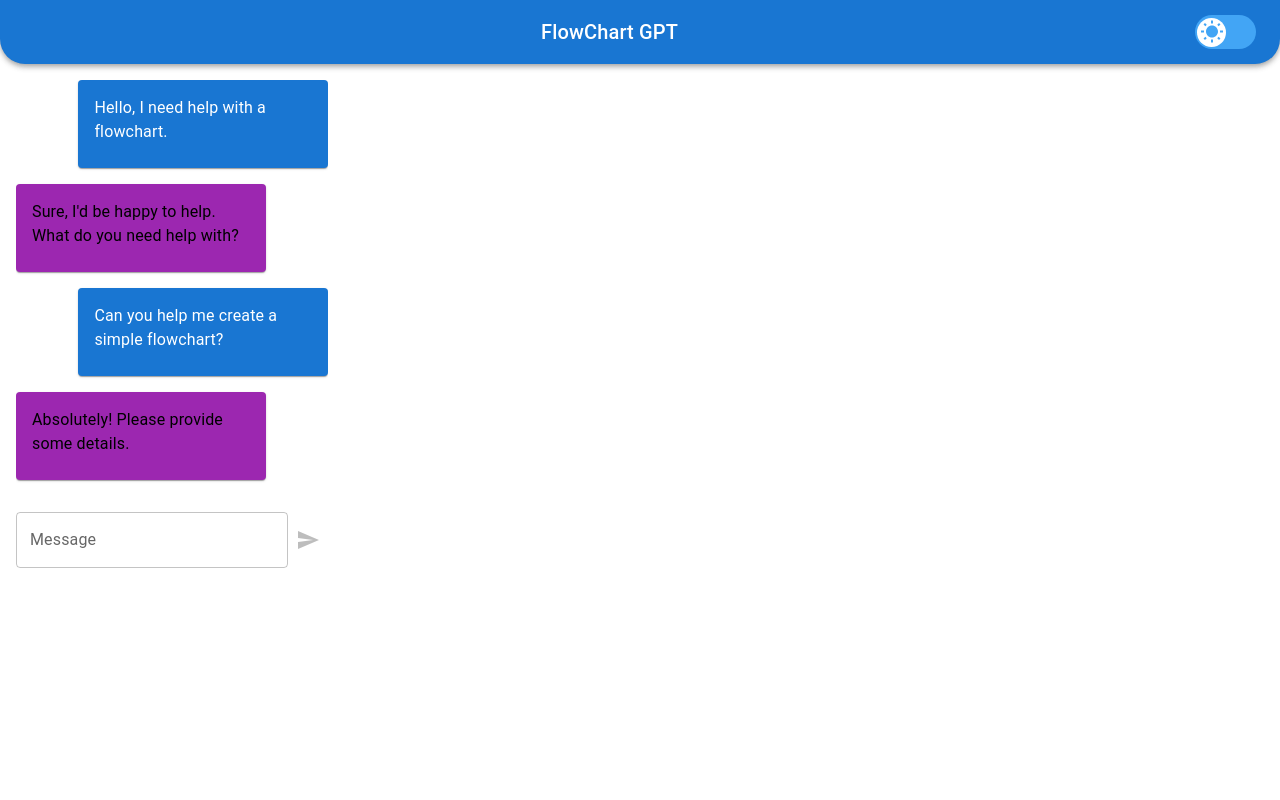
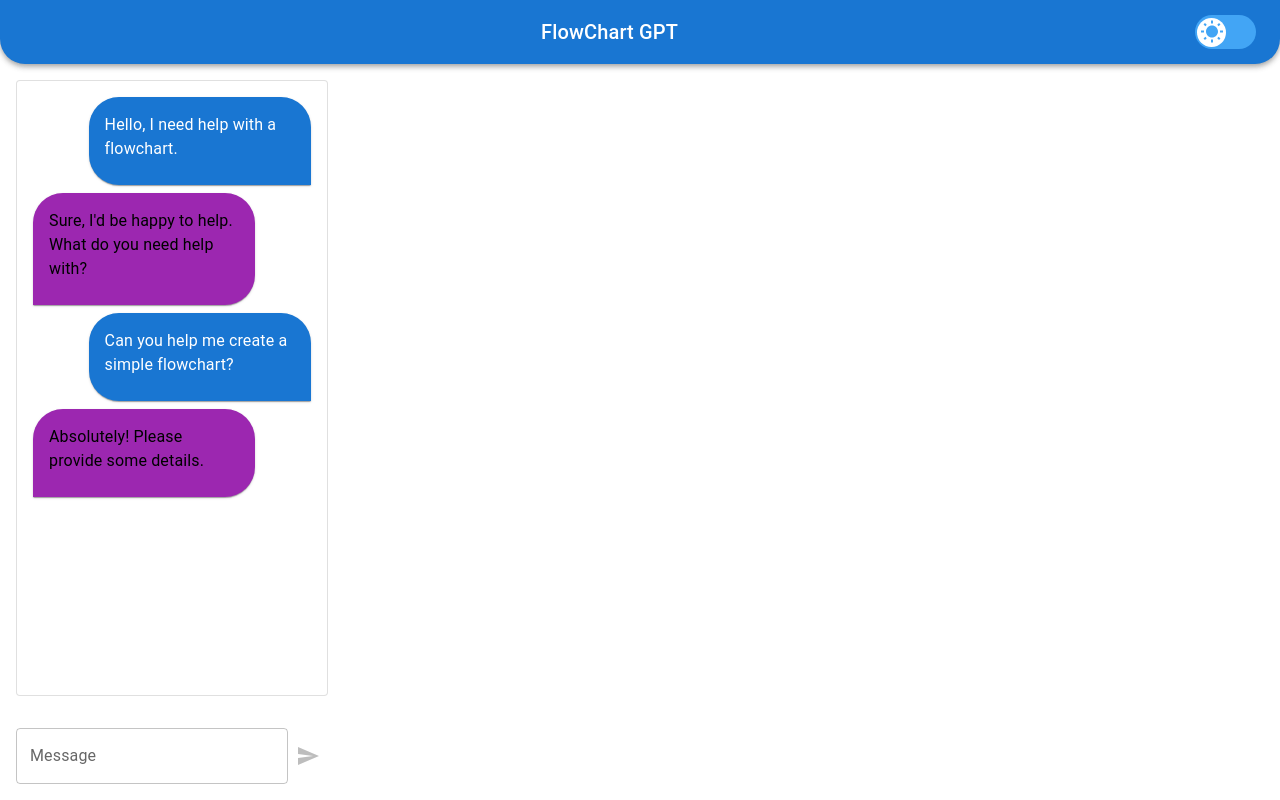
Before and after one commit to marcogracie/flowchartgpt_frontend, a React (Vite) app: page / in a window 1280 px wide. Built offline with nearby package versions, Linux system fonts and the light colour scheme.

Commit message:
the chat section is now perfectly fleshed out, gonna make sure scrolling works then call it a day.

```diff
--- a/src/App.jsx
+++ b/src/App.jsx
@@ -64,8 +64,6 @@ function DarkModeToggle({ darkMode, toggleDarkMode }) {
   );
 }
 
-
-
 function App() {
   const [darkMode, setDarkMode] = useState(false);
   //const [messages, setMessages] = useState([]);
@@ -80,7 +78,6 @@ function App() {
     { sender: "user", content: "Can you help me create a simple flowchart?" },
     { sender: "api", content: "Absolutely! Please provide some details." },
   ];
-
 
   const toggleDarkMode = () => setDarkMode(!darkMode);
 
@@ -127,17 +124,41 @@ function App() {
                 display: "flex",
                 flexDirection: "column",
                 height: "100%",
-                overflowY: "auto",
                 gap: 2,
               }}
             >
+              <Paper
+                variant="outlined"
+                sx={{
+                  flexGrow: 1,
+                  p: 2,
+                  overflowY: "scroll",
+                  "&::-webkit-scrollbar": {
+                    width: "0.4em",
+                  },
+                  "&::-webkit-scrollbar-thumb": {
+                    borderRadius: "4px",
+                    backgroundColor: theme.palette.grey[500],
+                  },
+                }}
+              >
+                <Box>
                   {messages.map((message, index) => (
-                <Card
+                    <Box
                       key={index}
                       sx={{
-                    alignSelf:
+                        display: "flex",
+                        justifyContent:
                           message.sender === "user" ? "flex-end" : "flex-start",
+                      }}
+                    >
+                      <Card
+                        sx={{
                           maxWidth: "80%",
+                          borderRadius:
+                            message.sender === "user"
+                              ? "30px 30px 0px 30px"
+                              : "30px 30px 30px 0px",
                           bgcolor:
                             message.sender === "user"
                               ? "primary.main"
@@ -146,13 +167,19 @@ function App() {
                             message.sender === "user"
                               ? "common.white"
                               : "common.black",
+                          mb: 1,
                         }}
                       >
                         <CardContent>
-                    <Typography variant="body1">{message.content}</Typography>
+                          <Typography variant="body1">
+                            {message.content}
+                          </Typography>
                         </CardContent>
                       </Card>
+                    </Box>
                   ))}
+                </Box>
+              </Paper>
               <Box
                 component="form"
                 sx={{
```
Lines whose indentation alone changed are shown as unchanged.
